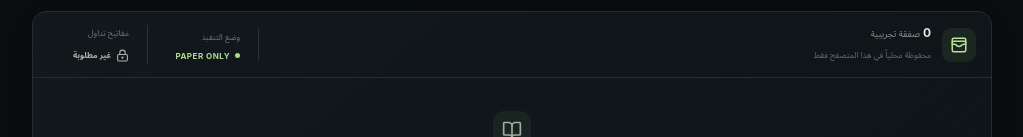
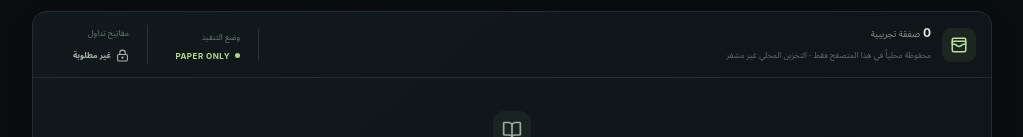
Before and after one commit to raawaa93/Sol, a React (Vite) app: page / in a window 1280 px wide. Shown: the part 6090-6227 px from the top of the page, without its empty margins (4-1027 px from the left). Built offline with nearby package versions, Linux system fonts and the light colour scheme.

Commit message:
docs: disclose local paper journal storage is unencrypted

```diff
--- a/src/components/PaperJournalSection.tsx
+++ b/src/components/PaperJournalSection.tsx
@@ -75,7 +75,7 @@ export default function PaperJournalSection({
       <article className="panel journal-panel">
         <div className="journal-summary">
           <div className="journal-summary-icon"><WalletCards size={18} /></div>
-          <div><strong>{trades.length} <span>صفقة تجريبية</span></strong><small>محفوظة محلياً في هذا المتصفح فقط</small></div>
+          <div><strong>{trades.length} <span>صفقة تجريبية</span></strong><small>محفوظة محلياً في هذا المتصفح فقط · التخزين المحلي غير مشفر</small></div>
           <div className="journal-metric"><span>وضع التنفيذ</span><strong><i /> PAPER ONLY</strong></div>
           <div className="journal-metric"><span>مفاتيح تداول</span><strong className="safe-label"><LockKeyhole size={13} /> غير مطلوبة</strong></div>
         </div>
```
